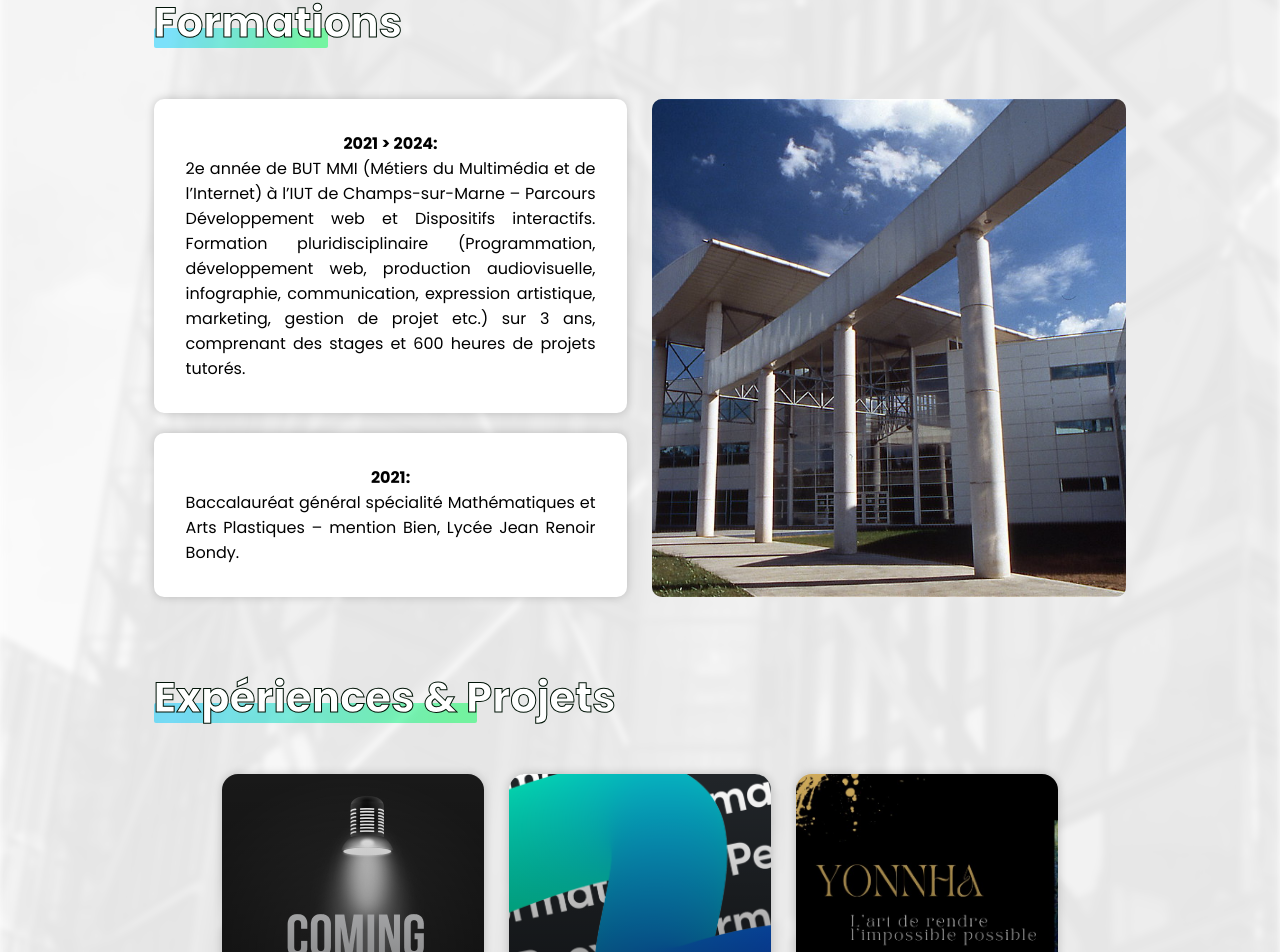
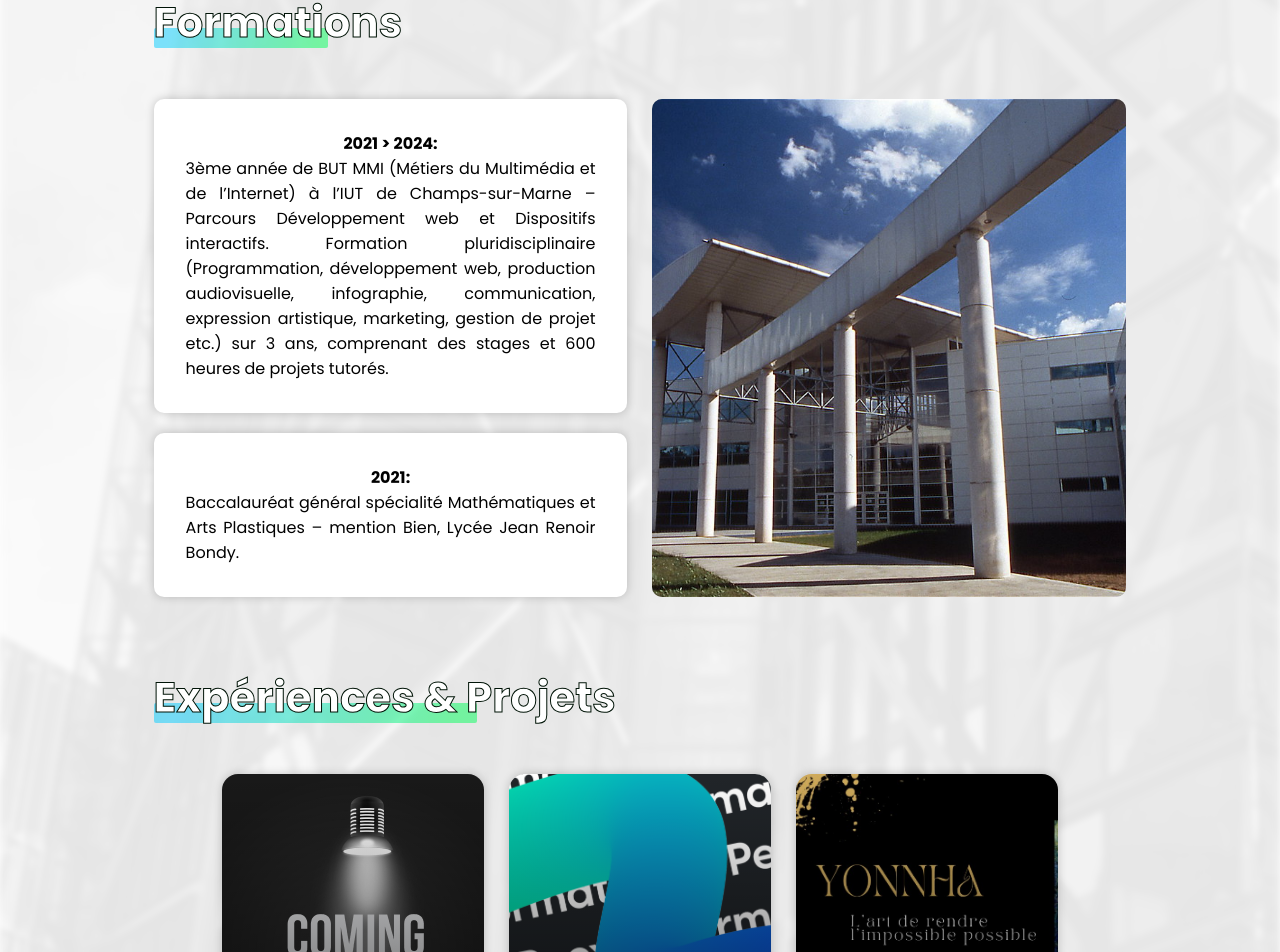
Before and after one commit to LilianFanilo/Portfolio-2023-Vitejs-React, a React (Vite) app: page / in a window 1280 px wide. Shown: the part 1623-2575 px from the top of the page. Built offline with nearby package versions, Linux system fonts and the light colour scheme.

Commit message:
Upd Formation

```diff
--- a/src/partials/home/formation/Formation.jsx
+++ b/src/partials/home/formation/Formation.jsx
@@ -13,7 +13,7 @@ const Formation = () => {
             <div className={s.Formation}>
                 <div>
                     <TextZone title="2021 > 2024:">
-                        2e année de BUT MMI (Métiers du Multimédia et de l’Internet) à l’IUT de Champs-sur-Marne – Parcours Développement web et Dispositifs interactifs. Formation pluridisciplinaire (Programmation, développement web, production audiovisuelle, infographie, communication, expression artistique, marketing, gestion de projet etc.) sur 3 ans, comprenant des stages et 600 heures de projets tutorés.
+                        3ème année de BUT MMI (Métiers du Multimédia et de l’Internet) à l’IUT de Champs-sur-Marne – Parcours Développement web et Dispositifs interactifs. Formation pluridisciplinaire (Programmation, développement web, production audiovisuelle, infographie, communication, expression artistique, marketing, gestion de projet etc.) sur 3 ans, comprenant des stages et 600 heures de projets tutorés.
                     </TextZone>
                     <TextZone title="2021:">
                         Baccalauréat général spécialité Mathématiques et Arts Plastiques – mention Bien, Lycée Jean Renoir Bondy.
```
